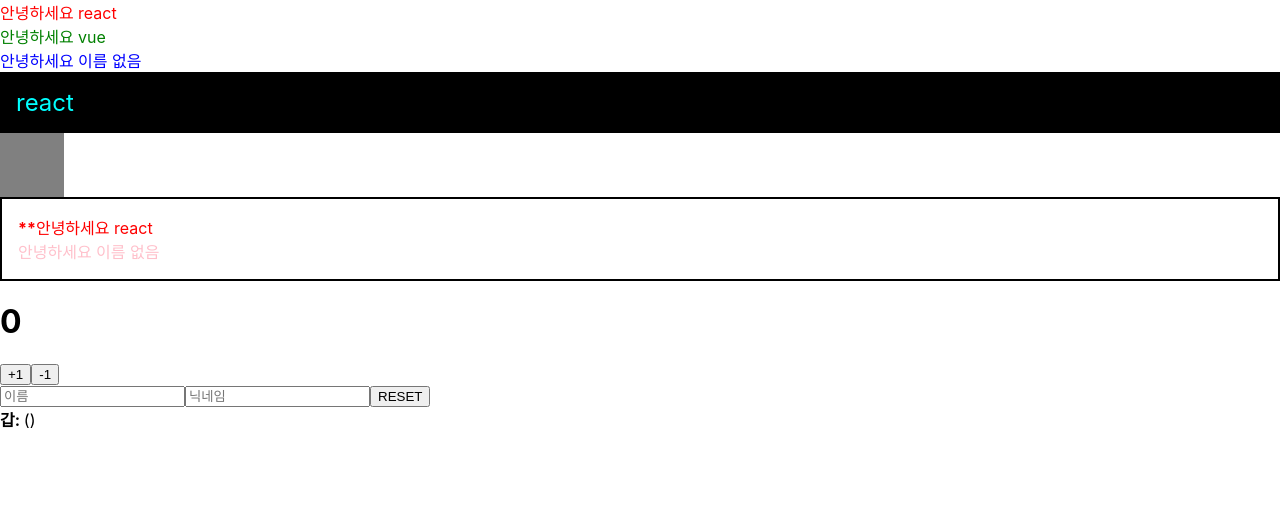
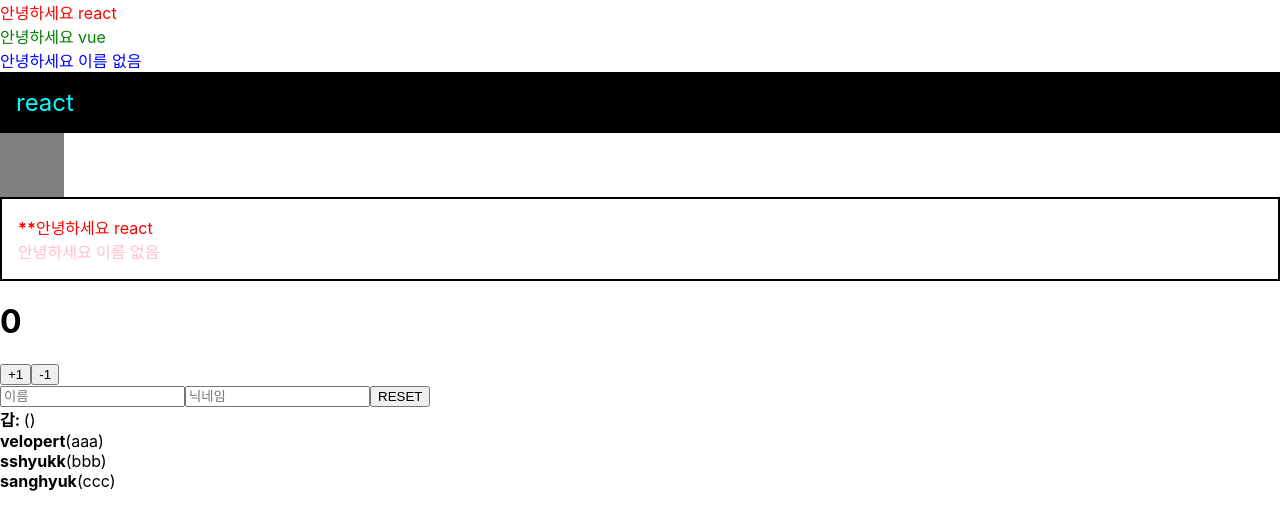
Before and after one commit to sshyukk/React, a React (Create React App) app in the folder VLPT/begin-react/: page / in a window 1280 px wide. Shown: the top 530 px of the page. Built offline with nearby package versions, Linux system fonts and the light colour scheme.

Commit message:
배열 렌더링

```diff
--- a/VLPT/begin-react/src/App.js
+++ b/VLPT/begin-react/src/App.js
@@ -3,6 +3,7 @@
 import Wrapper from './Wrapper'
 import Counter from './Counter'
 import InputSample from './InputSample'
+import UserList from './UserList'
 import './App.css'
 
 function App() {
@@ -30,6 +31,7 @@
 
       <Counter />
       <InputSample />
+      <UserList />
 
     </div>
   )
--- /dev/null
+++ b/VLPT/begin-react/src/UserList.js
@@ -0,0 +1,39 @@
+import React from 'react'
+
+function User({ user }) {
+    return (
+        <div>
+            <b>{user.username}</b>
+            <span>({user.email})</span>
+        </div>
+    )
+}
+
+function UserList() {
+    const users = [
+        {
+            id: 1,
+            username: 'velopert',
+            email: 'aaa'
+        },
+        {
+            id: 2,
+            username: 'sshyukk',
+            email: 'bbb'
+        },
+        {
+            id: 3,
+            username: 'sanghyuk',
+            email: 'ccc'
+        },
+    ]
+    return (
+        <div>
+            {users.map(user => (
+                <User user={user} key={user.id} />
+            ))}
+        </div>
+    )
+}
+
+export default UserList
```
